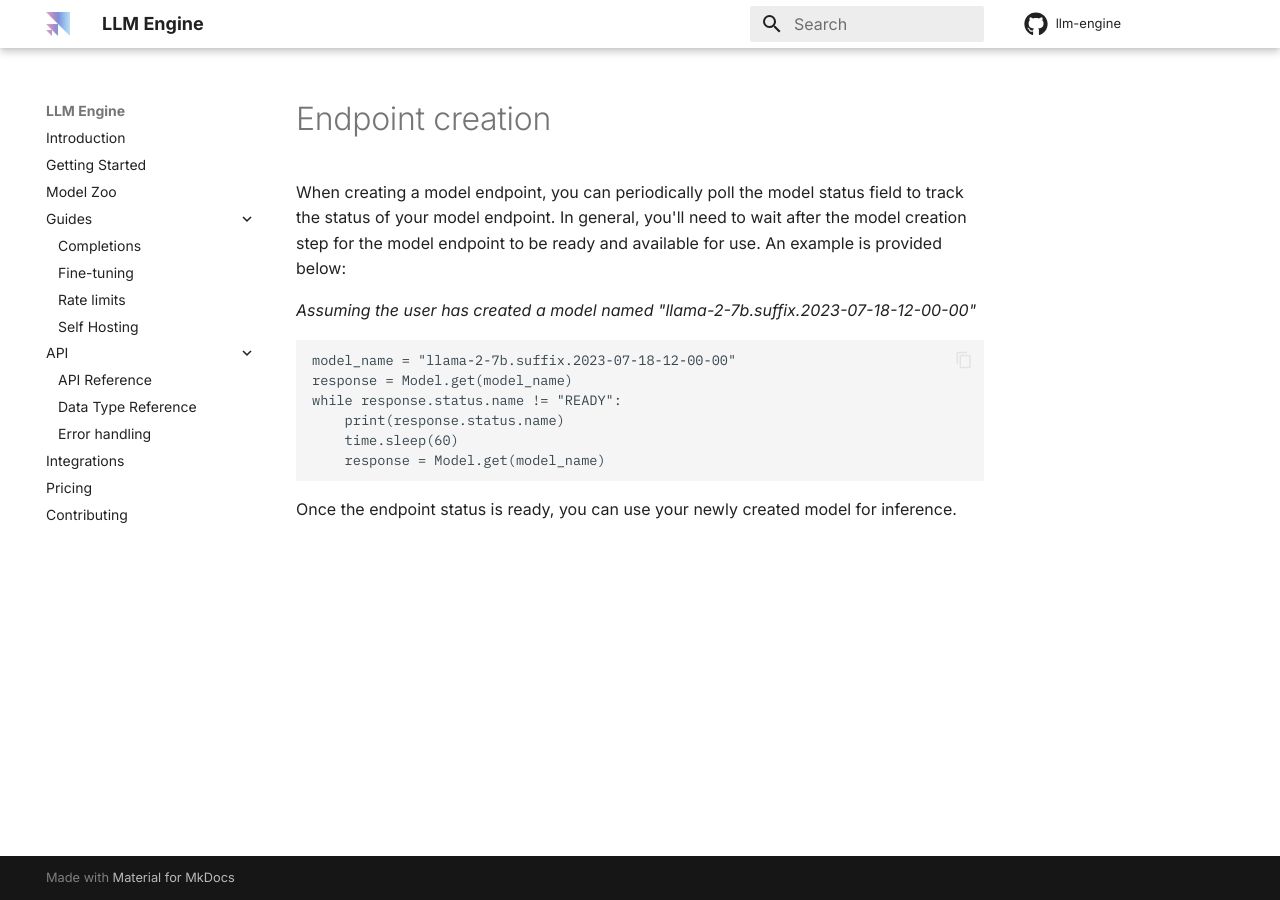
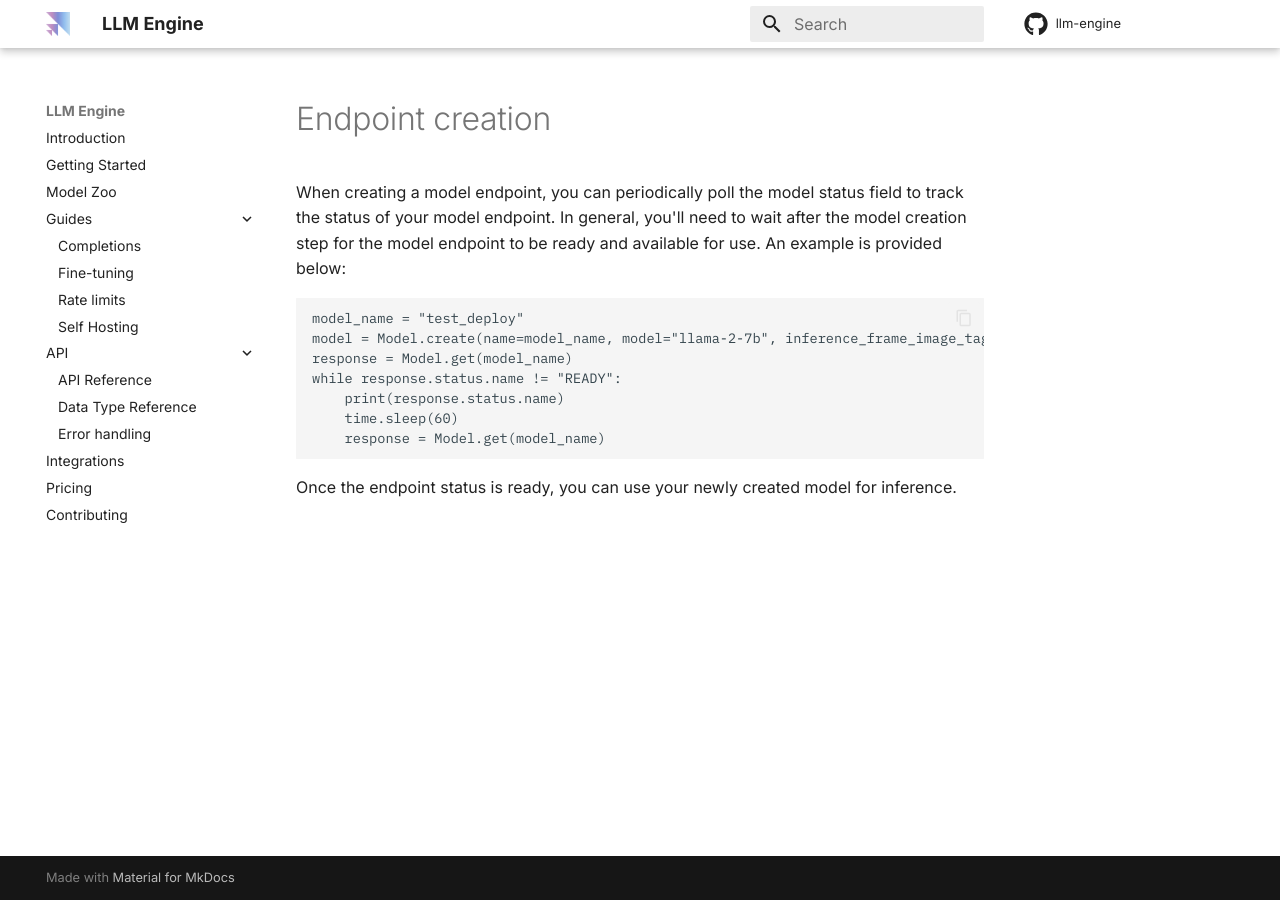
Before and after one commit to scaleapi/llm-engine, an MkDocs documentation site: the page built from docs/guides/endpoint_creation.md, in a window 1280 px wide. Built offline with MkDocs 1.6.1 and Material for MkDocs 9.7.7, drawn with Linux system fonts in a browser that asks for light colours; comment, search, counter and statistics services are not loaded.

Commit message:
updating docs for endpoint creation and finetune download

````diff
--- a/docs/guides/endpoint_creation.md
+++ b/docs/guides/endpoint_creation.md
@@ -3,9 +3,10 @@ track the status of your model endpoint. In general, you'll need to wait after t
 model creation step for the model endpoint to be ready and available for use.
 An example is provided below:
 
-*Assuming the user has created a model named "llama-2-7b.suffix.2023-07-18-12-00-00"*
+
 ```
-model_name = "llama-2-7b.suffix.2023-07-18-12-00-00"
+model_name = "test_deploy"
+model = Model.create(name=model_name, model="llama-2-7b", inference_frame_image_tag="0.9.4")
 response = Model.get(model_name)
 while response.status.name != "READY":
     print(response.status.name)
````
Also changed, not shown: 1 other file.
